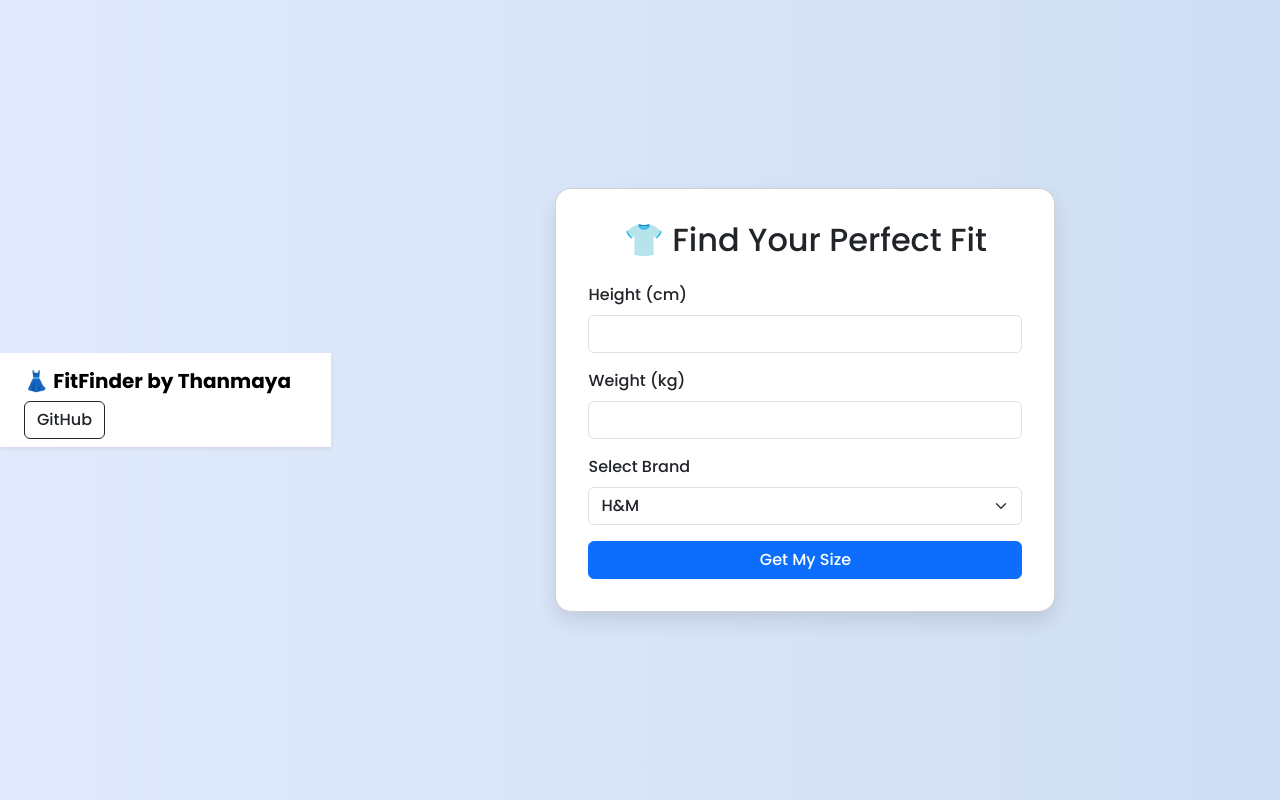
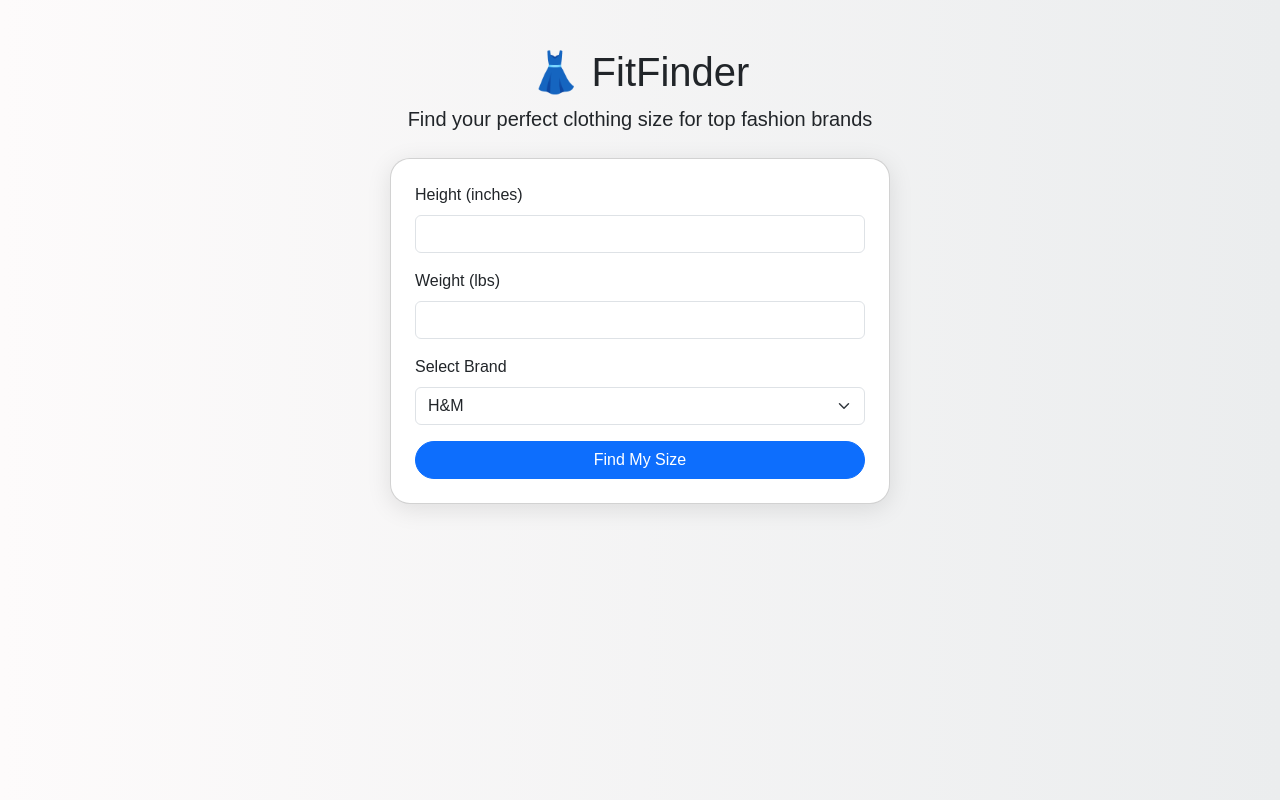
Before and after one commit to ThanmayaSri/Perfect-Fit-Finder, a Flask app: page / in a window 1280 px wide. Run offline with Flask 3, Linux system fonts and the light colour scheme.

Commit message:
Update index.html

```diff
--- a/templates/index.html
+++ b/templates/index.html
@@ -1,68 +1,51 @@
 <!DOCTYPE html>
 <html lang="en">
 <head>
-  <meta charset="UTF-8">
+  <meta charset="UTF-8" />
+  <meta name="viewport" content="width=device-width, initial-scale=1.0" />
   <title>Fit Finder</title>
-  <link rel="icon" href="{{ url_for('static', filename='favicon.ico') }}">
-  <meta name="viewport" content="width=device-width, initial-scale=1">
-  <!-- Bootstrap CSS -->
-  <link href="https://cdn.jsdelivr.net/npm/bootstrap@5.3.0/dist/css/bootstrap.min.css" rel="stylesheet">
-  <!-- Google Fonts -->
-  <link href="https://fonts.googleapis.com/css2?family=Poppins:wght@300;500;700&display=swap" rel="stylesheet">
+  <link href="https://cdn.jsdelivr.net/npm/bootstrap@5.3.0/dist/css/bootstrap.min.css" rel="stylesheet" />
   <style>
     body {
+      background: linear-gradient(to right, #fdfbfb, #ebedee);
       font-family: 'Poppins', sans-serif;
-      background: linear-gradient(to right, #e0eafc, #cfdef3);
-      min-height: 100vh;
-      display: flex;
-      align-items: center;
-      justify-content: center;
     }
     .card {
-      padding: 2rem;
-      border-radius: 1rem;
-      box-shadow: 0 10px 20px rgba(0,0,0,0.1);
+      border-radius: 20px;
+      box-shadow: 0 5px 25px rgba(0, 0, 0, 0.1);
+    }
+    .btn-primary {
+      border-radius: 30px;
     }
   </style>
 </head>
 <body>
-
-  <nav class="navbar navbar-light bg-white shadow-sm px-4">
-        <span class="navbar-brand fw-bold">👗 FitFinder by Thanmaya</span>
-        <a class="btn btn-outline-dark" href="https://github.com/ThanmayaSri" target="_blank">GitHub</a>
-  </nav>
-
-  <div class="container">
-    <div class="card mx-auto" style="max-width: 500px;">
-      <h2 class="text-center mb-4">👕 Find Your Perfect Fit</h2>
-      <form action="/get-size" method="post">
+  <div class="container py-5">
+    <div class="text-center mb-4">
+      <h1>👗 FitFinder</h1>
+      <p class="lead">Find your perfect clothing size for top fashion brands</p>
+    </div>
+    <div class="card p-4 mx-auto" style="max-width: 500px;">
+      <form action="/get-size" method="POST">
         <div class="mb-3">
-          <label for="height" class="form-label">Height (cm)</label>
-          <input type="number" class="form-control" name="height" required>
+          <label class="form-label">Height (inches)</label>
+          <input type="number" class="form-control" name="height" step="0.1" required>
         </div>
         <div class="mb-3">
-          <label for="weight" class="form-label">Weight (kg)</label>
-          <input type="number" class="form-control" name="weight" required>
+          <label class="form-label">Weight (lbs)</label>
+          <input type="number" class="form-control" name="weight" step="0.1" required>
         </div>
         <div class="mb-3">
-          <label for="brand" class="form-label">Select Brand</label>
-          <select class="form-select" name="brand">
-            <option value="H&M">H&M</option>
-            <option value="Zara">Zara</option>
-            <option value="Forever 21">Forever 21</option>
-            <option value="Levi's">Levi's</option>
-            <option value="American Eagle">American Eagle</option>
-            <option value="Shein">Shein</option>
-            <option value="Victoria's Secret">Victoria's Secret</option>
-            <option value="Abercrombie & Fitch">Abercrombie & Fitch</option>
-            <option value="Old Navy">Old Navy</option>
+          <label class="form-label">Select Brand</label>
+          <select class="form-select" name="brand" required>
+            {% for brand in size_chart %}
+              <option value="{{ brand }}">{{ brand }}</option>
+            {% endfor %}
           </select>
-
         </div>
-        <button type="submit" class="btn btn-primary w-100">Get My Size</button>
+        <button type="submit" class="btn btn-primary w-100">Find My Size</button>
       </form>
     </div>
   </div>
-
 </body>
 </html>
```
